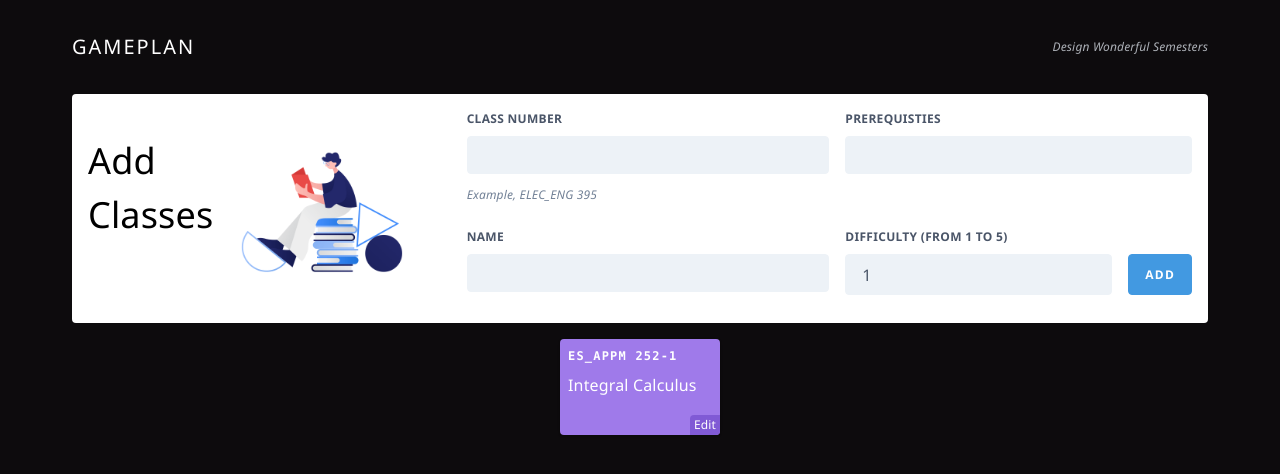
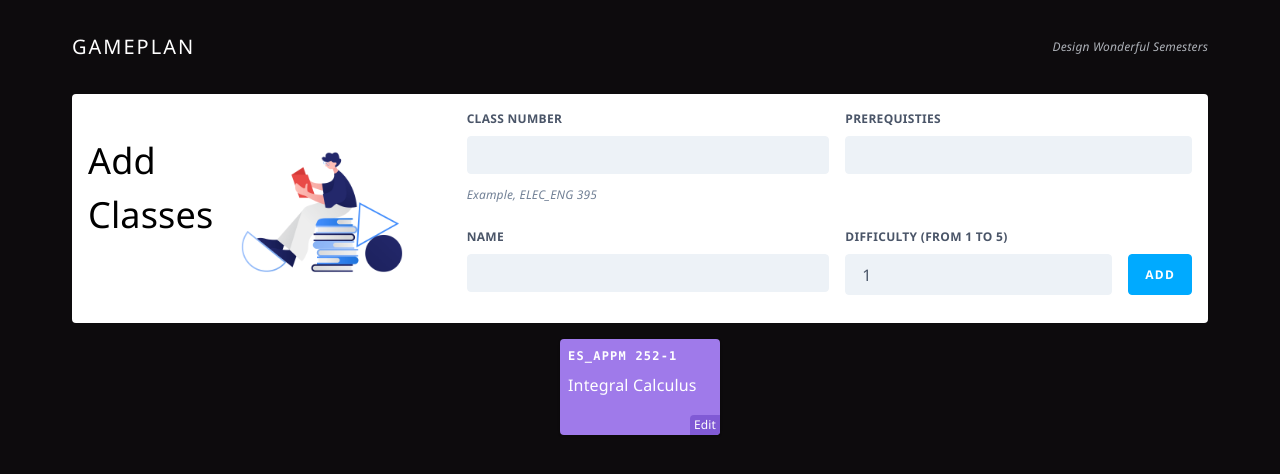
Before and after one commit to fardeemmunir/gameplan, a Next.js app: page / in a window 1280 px wide. Shown: the top 474 px of the page. Built offline with nearby package versions, Linux system fonts and the light colour scheme.

Commit message:
Change default tailwind colors

```diff
--- /dev/null
+++ b/tailwind.config.js
@@ -0,0 +1,32 @@
+const { colors } = require("tailwindcss/defaultTheme");
+
+/*
+@very-light-gray: #666666;
+@light-gray: #414141;
+@gray: #141414;
+@dark-gray: #1E1E1E;
+@very-dark-gray: #111;
+
+@cyan: #8df;
+@blue: #0af;
+@purple: #a8f;
+@green: #98EC65;
+@red: #FF5555;
+@orange: #fc3;
+@light-orange: #fc3;
+@pink: #f6b;
+
+*/
+
+module.exports = {
+  theme: {
+    extend: {
+      colors: {
+        blue: {
+          ...colors.blue,
+          "500": "#0af"
+        }
+      }
+    }
+  }
+};
```
